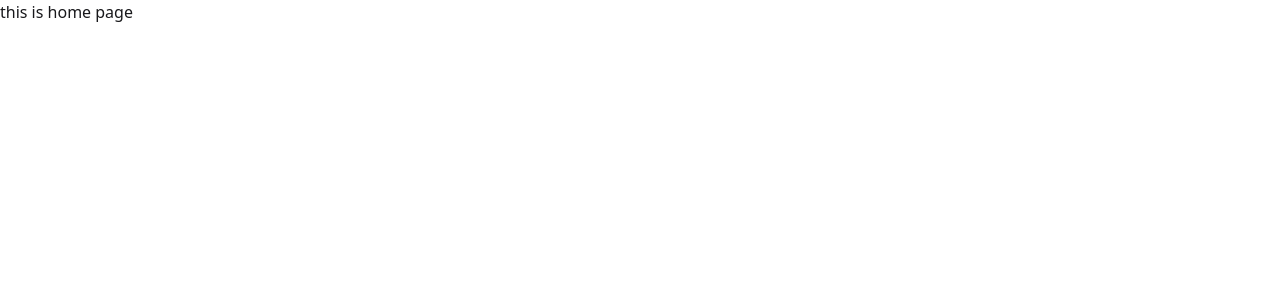
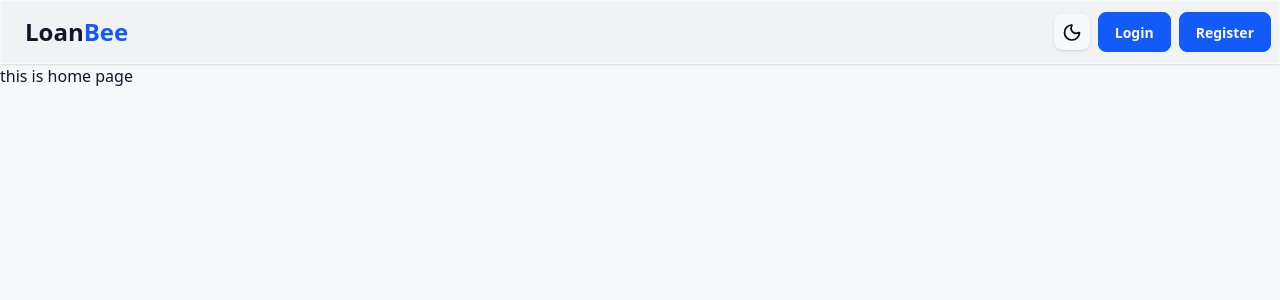
Before and after one commit to hossain-shifat/Micro-Loan, a React (Vite) app: page / in a window 1280 px wide. Shown: the top 300 px of the page. Built offline with nearby package versions, Linux system fonts and the light colour scheme.

Commit message:
Add navbar with theme toggling button

```diff
--- a/package.json
+++ b/package.json
@@ -11,6 +11,7 @@
   },
   "dependencies": {
     "@tailwindcss/vite": "^4.1.17",
+    "lucide-react": "^0.556.0",
     "react": "^19.2.0",
     "react-dom": "^19.2.0",
     "react-router": "^7.10.1",
--- /dev/null
+++ b/src/Components/Logo/Logo.jsx
@@ -0,0 +1,11 @@
+import React from 'react'
+
+const Logo = () => {
+    return (
+        <div>
+            <h1 className="font-bold text-xl md:text-2xl pl-2 md:pl-4">Loan<span className="text-primary">Bee</span></h1>
+        </div>
+    )
+}
+
+export default Logo
--- /dev/null
+++ b/src/Hooks/ThemeHook/useTheme.jsx
@@ -0,0 +1,18 @@
+import React, { useEffect, useState } from 'react'
+
+export const useTheme = () => {
+    const [theme, setTheme] = useState(
+        localStorage.getItem('theme') || 'light'
+    )
+
+    useEffect(() => {
+        document.querySelector('html').setAttribute("data-theme", theme);
+        localStorage.setItem('theme', theme)
+    }, [theme])
+
+    const toggleTheme = () => {
+        setTheme(theme === 'light' ? 'dark' : 'light')
+    }
+
+    return [theme, toggleTheme]
+}
--- a/src/Layouts/Root/Root.jsx
+++ b/src/Layouts/Root/Root.jsx
@@ -1,10 +1,14 @@
 import React from 'react'
 import { Outlet } from 'react-router'
+import Navbar from '../../Shared/Navbar/Navbar'
 
 const Root = () => {
     return (
         <div>
-            <Outlet />
+            <Navbar />
+            <div className="bg-base-100 min-h-screen">
+                <Outlet />
+            </div>
         </div>
     )
 }
--- /dev/null
+++ b/src/Shared/Navbar/Navbar.jsx
@@ -0,0 +1,45 @@
+import { Menu, MoonIcon, SunIcon } from 'lucide-react'
+import React from 'react'
+import Logo from '../../Components/Logo/Logo'
+import { useTheme } from '../../Hooks/ThemeHook/useTheme'
+
+const Navbar = () => {
+
+    const [theme,toggleTheme] = useTheme()
+
+    return (
+        <div className="navbar bg-base-200 border border-base-100 shadow-sm">
+            <div className="navbar-start">
+                <div className="dropdown">
+                    <div tabIndex={0} role="button" className="btn btn-ghost btn-square btn-sm hover:bg-transparent hover:border-none hover:shadow-none lg:hidden">
+                        <Menu />
+                    </div>
+                    {/* mobile view */}
+                    <ul tabIndex="-1" className="menu menu-sm dropdown-content bg-base-100 rounded-box z-1 mt-3 w-52 p-2 shadow">
+
+                    </ul>
+                </div>
+                <Logo />
+            </div>
+            {/* large screen view */}
+            <div className="navbar-center hidden lg:flex">
+                <ul className="menu menu-horizontal px-1">
+
+                </ul>
+            </div>
+            <div className="navbar-end flex gap-2">
+                <button onClick={toggleTheme} className="size-9 p-2 flex items-center justify-center bg-base-100 shadow rounded-lg transition hover:scale-105 active:scale-95 cursor-pointer">
+                    {
+                        theme === "light"
+                            ? (<MoonIcon className=" text-black dark:text-gray-200" size={23} stroke='black' />)
+                            : (<SunIcon className="size-5 text-yellow-400" size={23} />)
+                    }
+                </button>
+                <button className="btn btn-primary">Login</button>
+                <button className="btn btn-primary">Register</button>
+            </div>
+        </div>
+    )
+}
+
+export default Navbar
--- a/src/index.css
+++ b/src/index.css
@@ -14,15 +14,14 @@
   --color-base-300: oklch(92% 0.006 264.531);
   --color-base-content: oklch(21% 0.034 264.665);
 
-  /* ✅ You edited these → unchanged */
+
   --color-primary: oklch(54% 0.245 262.881);
   --color-primary-content: oklch(98% 0.002 247.839);
 
-  /* ✅ You edited these */
+
   --color-secondary: #14B8A6;
   --color-secondary-content: oklch(98% 0.002 247.839);
 
-  /* You edited accent — unchanged */
   --color-accent: oklch(0% 0 0);
   --color-accent-content: oklch(100% 0 0);
 
@@ -39,9 +38,10 @@
   --color-warning-content: oklch(98% 0.026 102.212);
 
   --color-error: oklch(59% 0.249 0.584);
-  --color-error-content: oklch(97% 0.014 343.198);
+  --color-error-content: oklch(97% 0.014 343.198)
 
-  /* Your radiuses + borders → unchanged */
+  --color-border: var(--color-base-100);
+
   --radius-selector: 1rem;
   --radius-field: 0.5rem;
   --radius-box: 0.25rem;
@@ -55,45 +55,46 @@
 }
 
 
+
 @plugin "daisyui/theme" {
   name: "dark";
   default: false;
-  prefersdark: true;
+  prefersdark: false;
   color-scheme: "dark";
 
-  --color-base-100: oklch(17% 0.01 260);
-  --color-base-200: oklch(14% 0.012 260);
-  --color-base-300: oklch(11% 0.014 260);
-  --color-base-content: oklch(96% 0.01 250);
+  --color-base-100: oklch(25.33% 0.016 252.42);
+  --color-base-200: oklch(23.26% 0.014 253.1);
+  --color-base-300: oklch(21.15% 0.012 254.09);
 
-  /* Same primary hue but darker for dark mode */
-  --color-primary: oklch(65% 0.245 262.881);
-  --color-primary-content: oklch(10% 0.01 260);
+  --color-base-content: oklch(97.807% 0.029 256.847);
 
-  /* Secondary adjusted to dark mode brightness */
-  --color-secondary: oklch(70% 0.17 180);
-  --color-secondary-content: oklch(12% 0.01 260);
+  --color-primary: oklch(54% 0.245 262.881);
+  --color-primary-content: oklch(98% 0.002 247.839);
 
-  /* Accent becomes white for visibility */
-  --color-accent: oklch(95% 0.01 260);
-  --color-accent-content: oklch(20% 0.01 260);
 
-  --color-neutral: oklch(24% 0.015 260);
-  --color-neutral-content: oklch(96% 0.01 250);
+  --color-secondary: #14B8A6;
+  --color-secondary-content: oklch(98% 0.002 247.839);
 
-  --color-info: oklch(75% 0.12 220);
-  --color-info-content: oklch(12% 0.01 260);
+  --color-accent: oklch(0% 0 0);
+  --color-accent-content: oklch(100% 0 0);
 
-  --color-success: oklch(72% 0.15 163.225);
-  --color-success-content: oklch(12% 0.01 260);
+  --color-neutral: oklch(13% 0.028 261.692);
+  --color-neutral-content: oklch(98% 0.002 247.839);
 
-  --color-warning: oklch(78% 0.18 75.834);
-  --color-warning-content: oklch(12% 0.01 260);
+  --color-info: oklch(60% 0.126 221.723);
+  --color-info-content: oklch(98% 0.019 200.873);
 
-  --color-error: oklch(72% 0.25 0.584);
-  --color-error-content: oklch(10% 0.01 260);
+  --color-success: oklch(59% 0.145 163.225);
+  --color-success-content: oklch(98% 0.002 247.839);
 
-  /* Your radiuses + borders → same as light */
+  --color-warning: oklch(68% 0.162 75.834);
+  --color-warning-content: oklch(98% 0.026 102.212);
+
+  --color-error: oklch(71% 0.194 13.428);
+  --color-error-content: oklch(27% 0.105 12.094);
+
+   --color-border: var(--color-base-100);
+
   --radius-selector: 1rem;
   --radius-field: 0.5rem;
   --radius-box: 0.25rem;
```
Also changed, not shown: 1 other file (tests, documents, lock files or other folders).
